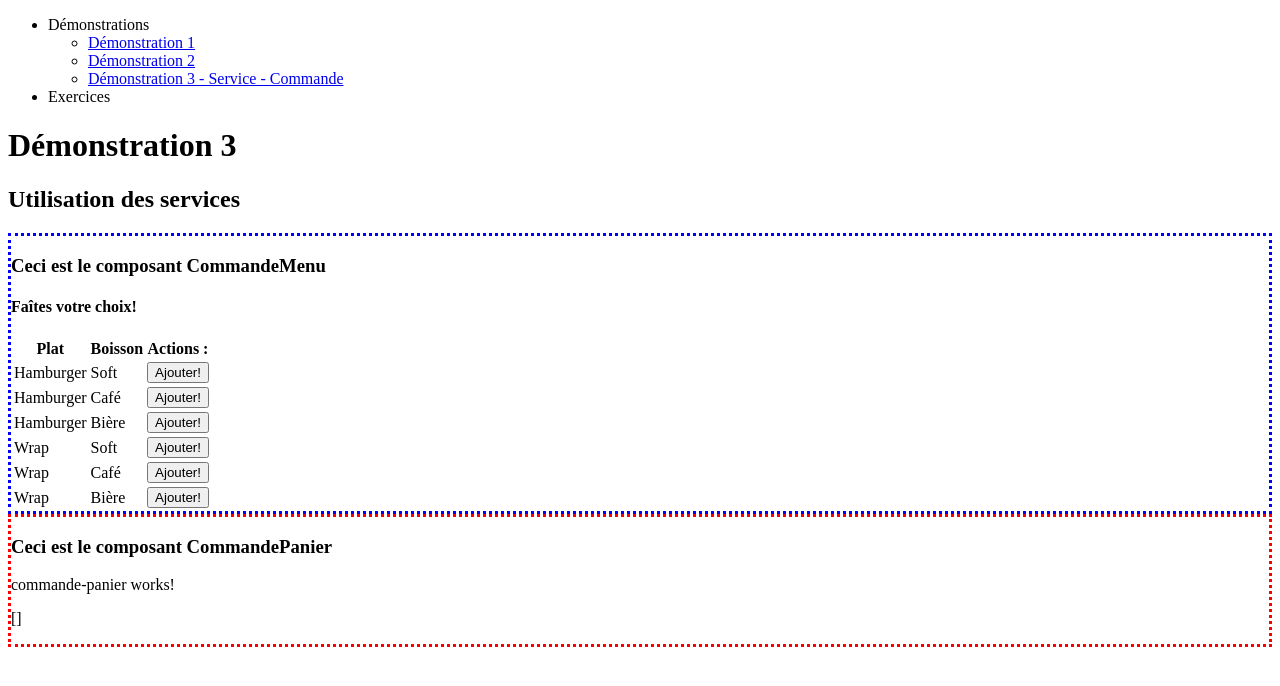
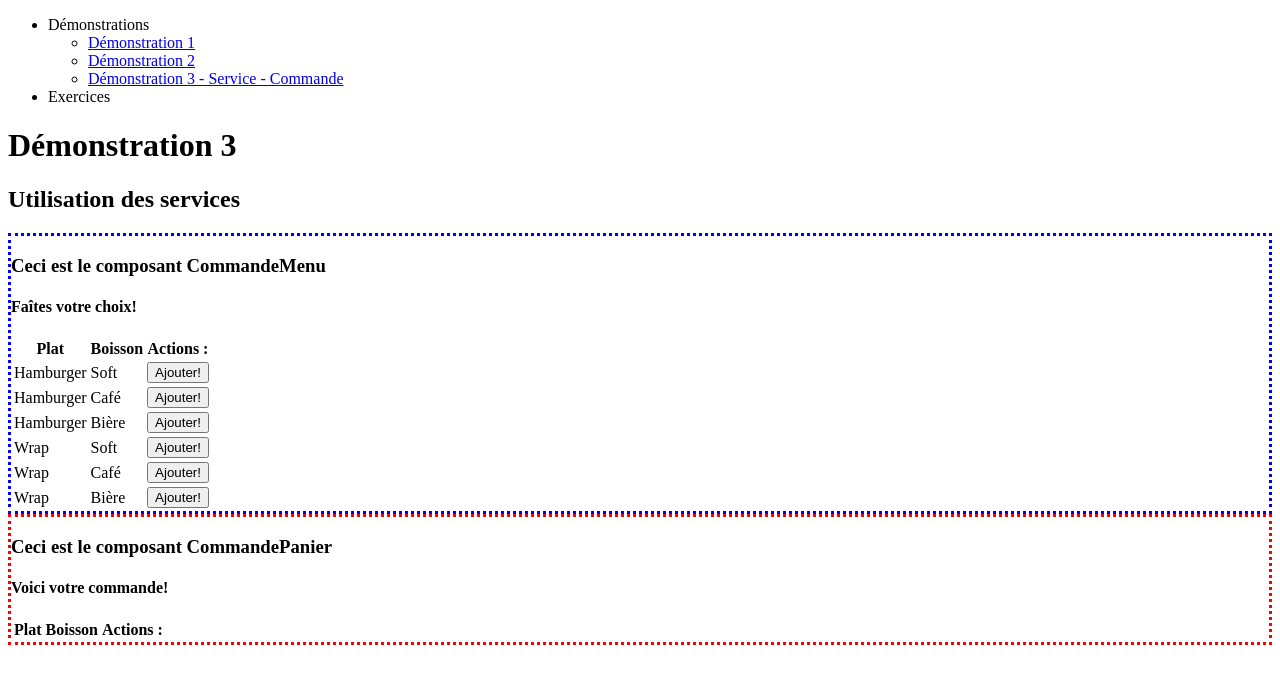
Before and after one commit to SamBstorm/F25L067---Demo_angular, an Angular app: page /demo3 in a window 1280 px wide. Shown: the top 686 px of the page. Built offline with nearby package versions, Linux system fonts and the light colour scheme.

Commit message:
Update Demo 3 : FInish Demo Input Output

```diff
--- a/src/app/components/pages/commande/commande-panier/commande-panier.html
+++ b/src/app/components/pages/commande/commande-panier/commande-panier.html
@@ -1 +1,21 @@
-<p>commande-panier works!</p>
+<h4>Voici votre commande!</h4>
+<table>
+    <thead>
+        <tr>
+            <th>Plat</th>
+            <th>Boisson</th>
+            <th>Actions :</th>
+        </tr>
+    </thead>
+    <tbody>
+        @for(menu of panier(); track $index){
+            <tr>
+                <td>{{menu.plat}}</td>
+                <td>{{menu.drink}}</td>
+                <td>
+                    <button (click)="onClickSupprimer(menu)">Supprimer!</button>
+                </td>
+            </tr>
+        }
+    </tbody>
+</table>
--- a/src/app/components/pages/commande/commande-panier/commande-panier.ts
+++ b/src/app/components/pages/commande/commande-panier/commande-panier.ts
@@ -1,4 +1,5 @@
-import { Component } from '@angular/core';
+import { Component, input, InputSignal, output, OutputEmitterRef } from '@angular/core';
+import { IMenu } from '../../../../core/models/imenu';
 
 @Component({
   selector: 'app-commande-panier',
@@ -7,5 +8,10 @@ import { Component } from '@angular/core';
   styleUrl: './commande-panier.scss'
 })
 export class CommandePanier {
+  public panier : InputSignal<IMenu[]> = input.required<IMenu[]>();
+  public onMenuChoosen : OutputEmitterRef<IMenu> = output<IMenu>();
 
+  public onClickSupprimer(menu : IMenu) : void{
+    this.onMenuChoosen.emit(menu);
+  }
 }
--- a/src/app/components/pages/commande/commande.html
+++ b/src/app/components/pages/commande/commande.html
@@ -8,6 +8,5 @@
 
 <div style="border : red 3px dotted">
     <h3>Ceci est le composant CommandePanier</h3>
-    <app-commande-panier></app-commande-panier>
-    <p>{{panier | json}}</p>
+    <app-commande-panier [panier]="panier" (onMenuChoosen)="onRemoveMenuChoose($event)"></app-commande-panier>
 </div>
--- a/src/app/components/pages/commande/commande.ts
+++ b/src/app/components/pages/commande/commande.ts
@@ -46,4 +46,14 @@ export class Commande {
   public onNewMenuChoose(menu : IMenu) : void{
     this.panier.push(menu);
   }
+
+  public onRemoveMenuChoose(menu : IMenu) : void{
+    // Attention, le filter() filtre TOUT menu correspondant
+    // this.panier = this.panier.filter(m => m != menu);
+    // Nous voulons en supprimer un seul!
+
+    let index : number = this.panier.indexOf(menu);
+    //this.panier = this.panier.filter((m,i) => i != index);
+    this.panier.splice(index,1);
+  }
 }
```
